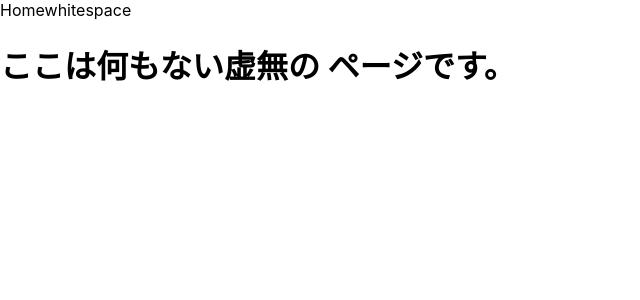
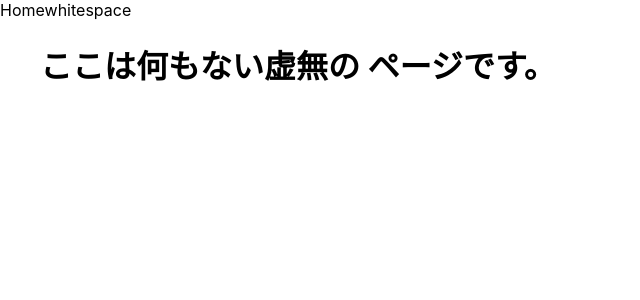
Before and after one commit to Usuyuki/front.kotohazi.me, a Next.js app: page /whitespace in a window 1280 px wide. Shown: the top 300 px of the page, without its empty margins (0-640 px from the left). Built offline with nearby package versions, Linux system fonts and the light colour scheme.

Commit message:
feat CSS変数追加と型の切り出し

```diff
--- a/src/components/layout.tsx
+++ b/src/components/layout.tsx
@@ -3,8 +3,9 @@
 import Link from 'next/link';
 import Head from 'next/head';
 import { ReactNode } from 'react';
+import { LayoutProps } from '@/interfaces/index';
 
-const Layout = ({ children }: Props) => {
+const Layout = ({ children, titlePrefix }: LayoutProps) => {
   return (
     <div>
       <Head>
@@ -13,7 +14,7 @@ const Layout = ({ children }: Props) => {
         <meta httpEquiv='X-UA-Compatible' content='ie=edge' />
 
         <meta name='description' content='勉強会やちょっとしたイベントのフィードバックに。コトハジメ、しませんか？' />
-        <title>コトハジメ</title>
+        <title>{titlePrefix} | コトハジメ</title>
         {/* ogp */}
         <meta property='og:title' content='コトハジメ' />
         <meta
@@ -44,8 +45,4 @@ const Layout = ({ children }: Props) => {
   );
 };
 
-type Props = {
-  children?: ReactNode;
-};
-
 export default Layout;
--- a/interfaces/index.ts
+++ b/src/interfaces/index.ts
@@ -1,6 +1,7 @@
 /** @format */
 
 export type LayoutProps = {
+  children?: ReactNode;
   titlePrefix: string;
   pageTitle: string;
 };
--- a/src/pages/index.tsx
+++ b/src/pages/index.tsx
@@ -6,7 +6,7 @@ import Layout from '@/components/layout';
 const Index: NextPage = () => {
   return (
     <div>
-      <Layout>
+      <Layout titlePrefix='トップ' pageTitle='トップ'>
         <h1 className='mt-20 ml-20 text-3xl text-center kiwi-maru'>コトハジメ、しませんか？</h1>
       </Layout>
     </div>
--- a/src/pages/whitespace.tsx
+++ b/src/pages/whitespace.tsx
@@ -1,13 +1,13 @@
 /** @format */
 
-import type { NextPage } from "next";
-import Head from "next/head";
-import Layout from "@/components/layout";
+import type { NextPage } from 'next';
+import Head from 'next/head';
+import Layout from '@/components/layout';
 
 const WhiteSpace: NextPage = () => {
   return (
     <div>
-      <Layout>
+      <Layout titlePrefix='虚無' pageTitle='虚無'>
         <main>
           <h1>ここは何もない虚無の ページです。</h1>
         </main>
--- a/src/styles/globals.css
+++ b/src/styles/globals.css
@@ -1,11 +1,21 @@
 /** @format */
-
+:root {
+  --k_1: #fffdf2;
+  --k_2: #7ec7d8;
+  --k_3: #c7ffc4;
+  --k_4: #ccaa8f;
+  --k_5: #1a1616;
+}
 html,
 body {
   padding: 0;
   margin: 0;
-  font-family: -apple-system, BlinkMacSystemFont, Segoe UI, Roboto, Oxygen,
-    Ubuntu, Cantarell, Fira Sans, Droid Sans, Helvetica Neue, sans-serif;
+  font-family: -apple-system, BlinkMacSystemFont, Segoe UI, Roboto, Oxygen, Ubuntu, Cantarell, Fira Sans, Droid Sans,
+    Helvetica Neue, sans-serif;
+}
+main {
+  max-width: 1200px;
+  margin: 0 auto;
 }
 
 a {
@@ -20,17 +30,17 @@ a {
 /* Material+Iconsを自前に変更 */
 @font-face {
   font-display: swap;
-  font-family: "Material Icons";
+  font-family: 'Material Icons';
   font-style: normal;
   font-weight: 400;
-  src: local("Material Icons"), url(/fonts/MaterialIconsRound-Regular.otf);
+  src: local('Material Icons'), url(/fonts/MaterialIconsRound-Regular.otf);
 }
 @font-face {
   font-display: swap;
   font-weight: 400;
   font-style: normal;
-  font-family: "Kiwi Maru";
-  src: url("/fonts/KiwiMaru-Regular.ttf") format("truetype");
+  font-family: 'Kiwi Maru';
+  src: url('/fonts/KiwiMaru-Regular.ttf') format('truetype');
 }
 
 html {
@@ -49,5 +59,5 @@ html {
 }
 
 .kiwi-maru {
-  font-family: "Kiwi Maru";
+  font-family: 'Kiwi Maru';
 }
```
Also changed, not shown: 1 other file (tests, documents, lock files or other folders).
